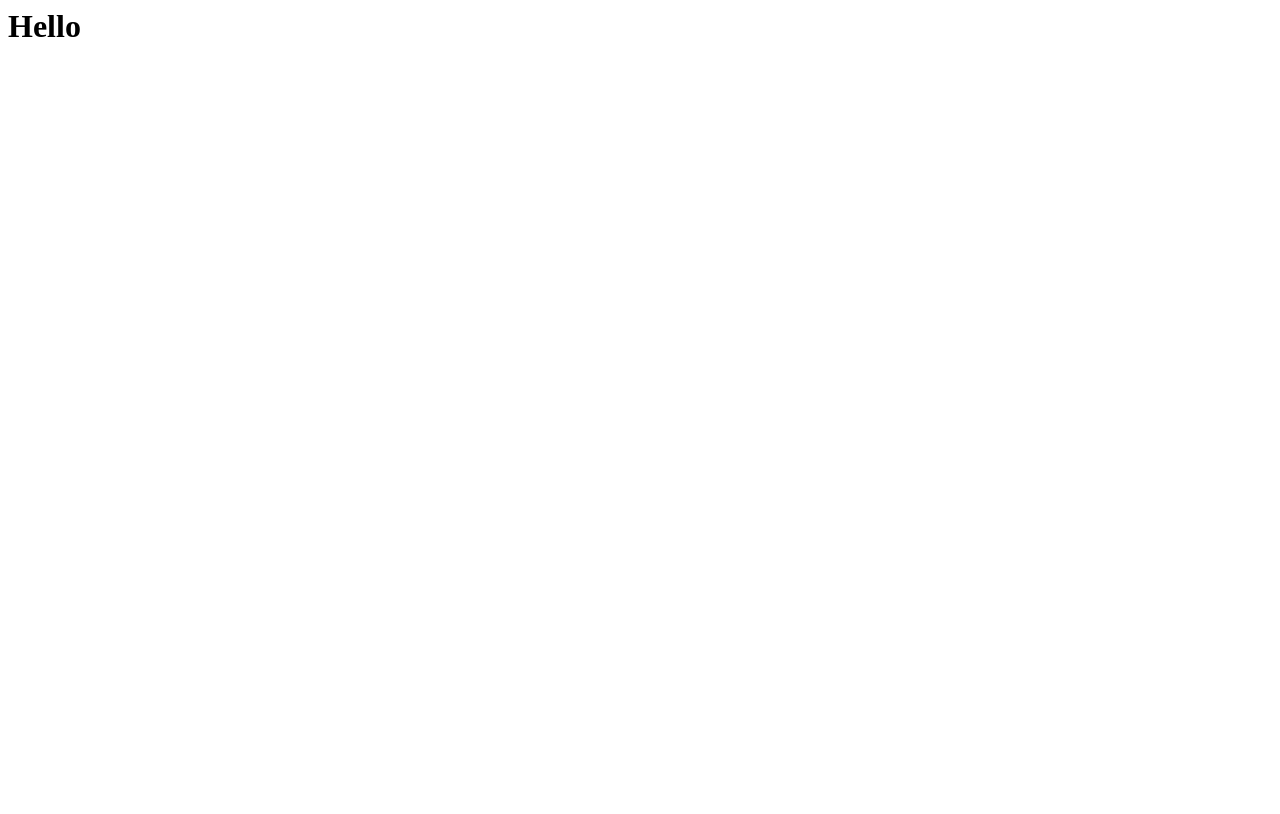
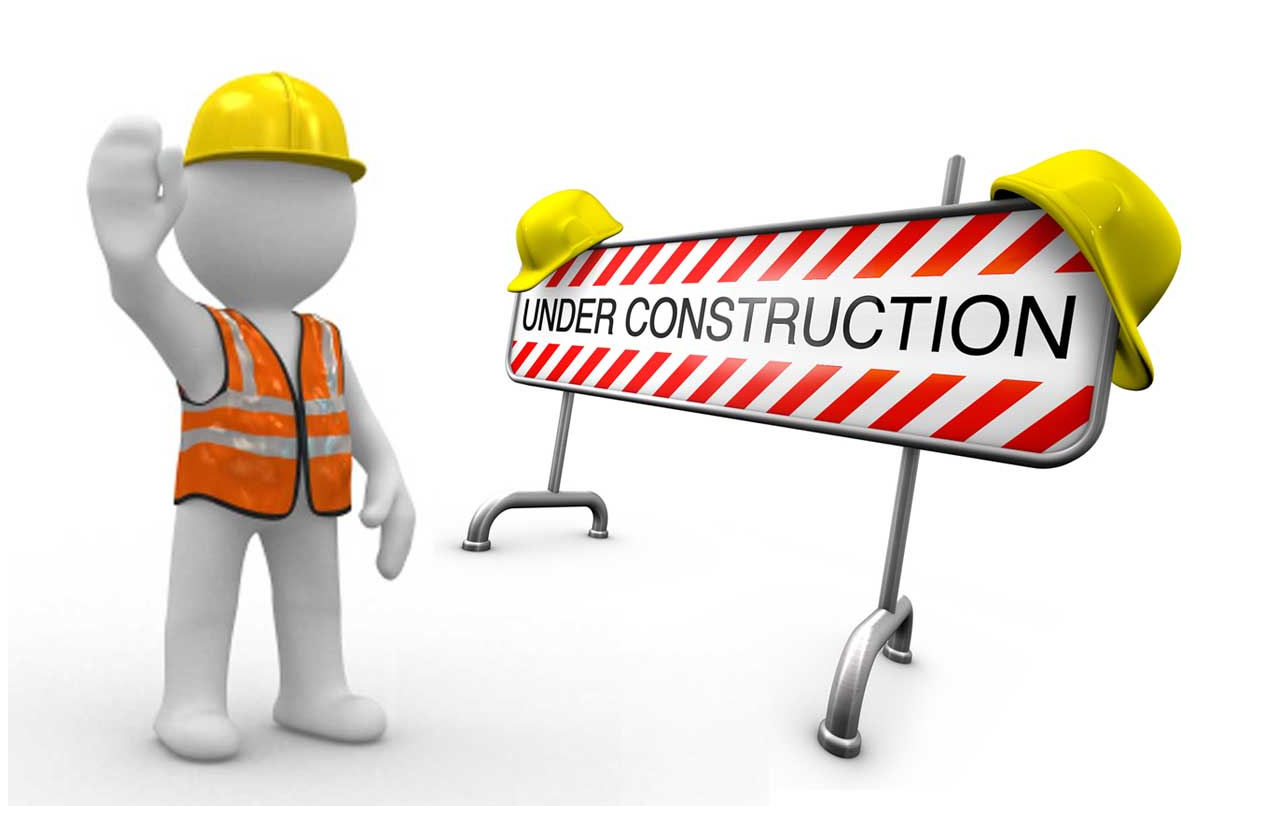
Before and after one commit to deepanbansal74/deepanbansal74.github.io, a plain HTML site: page index.html in a window 1280 px wide. Drawn offline with Linux system fonts and the light colour scheme.

Commit message:
Image added for Construction

```diff
--- a/index.html
+++ b/index.html
@@ -1 +1 @@
-<h1>Hello</h1>
+<img src="Website.jpg" alt="Construction">
```
Also changed, not shown: Website.jpg (added).
